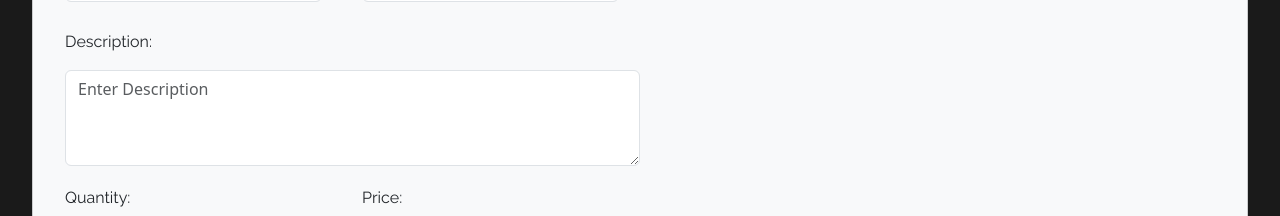
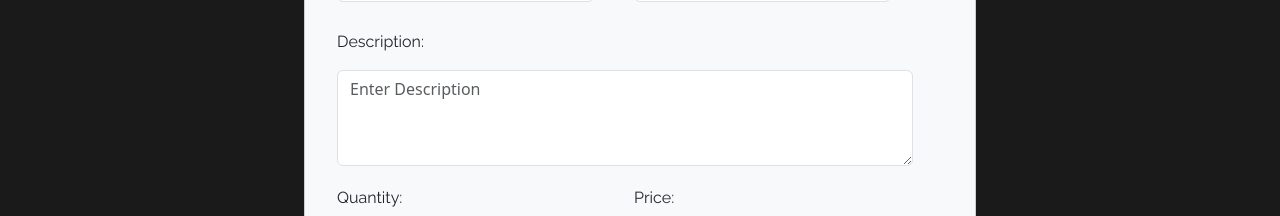
Before and after one commit to sunbagel/LC-Website-Extended, a React (Vite) app in the folder front-end/: page /app-home/add-parts in a window 1280 px wide. Shown: the part 375-591 px from the top of the page. Built offline with nearby package versions, Linux system fonts and the light colour scheme; no server answers.

Commit message:
make desc fill gap

```diff
--- a/front-end/src/Components/PartForm.tsx
+++ b/front-end/src/Components/PartForm.tsx
@@ -119,14 +119,14 @@ const PartForm = ({ sendPart, closeForm, defaultValues } : PartFormProps) => {
                             </div>
 
 
-                            <div className="flex flex-row">
+                            <div className="flex flex-row ">
 
-                                <div className="flex flex-col w-3/6">
+                                <div className="flex flex-col w-full w-max-md">
                                     <p className="inputHeader text-left">Description:</p>
                                     <Form.Control
                                         as='textarea'
                                         id="description"
-                                        className="w-full h-24"
+                                        className="w-full h-24 max-w-xl"
                                         {...register("Description", { required: "Description is required" })}
                                         name="Description"
                                         placeholder="Enter Description"
--- a/front-end/src/pages/AddPartPage.tsx
+++ b/front-end/src/pages/AddPartPage.tsx
@@ -61,7 +61,7 @@ const AddPartPage = () => {
         <div className="addpage-container">
             {isSubmitted ? (<Button onClick={openForm}>Submit another part</Button>)
             : (
-            <Card className="bg-light w-auto">
+            <Card className="bg-light max-w-2xl mx-auto">
                 <h3 className="text-left">Add Part:</h3>
                 {/* not sure if i want cancel button on the add form */}
                 <PartForm sendPart={sendPart} closeForm={closeForm} defaultValues={nullPart}/>
--- a/front-end/src/styles/PartForm.css
+++ b/front-end/src/styles/PartForm.css
@@ -2,6 +2,8 @@
     color: rgb(250, 98, 98);
     font-size: small;
     text-align: left;
+    margin: 0;
+    padding: 0;
 }
 
 .inputHeader {
```
